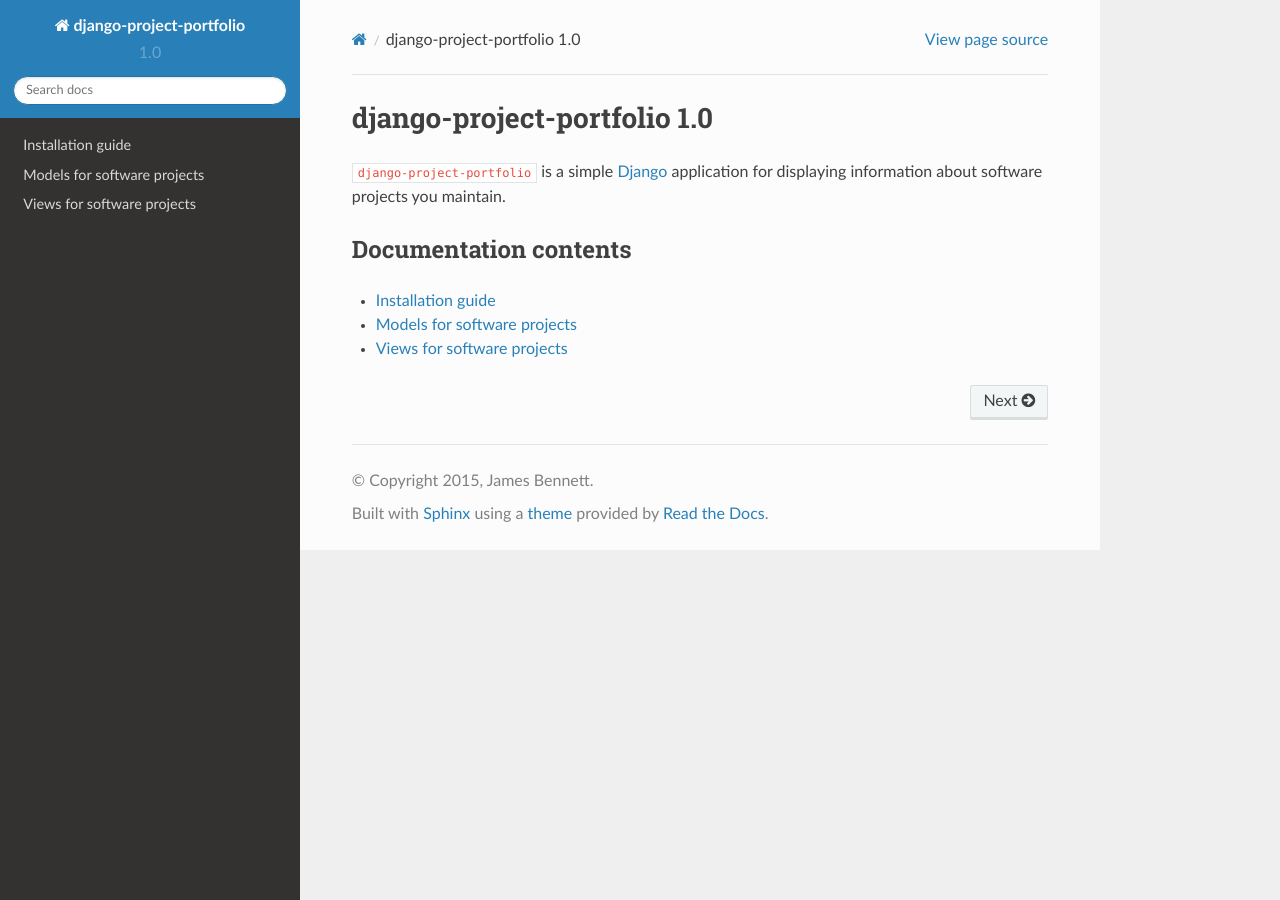
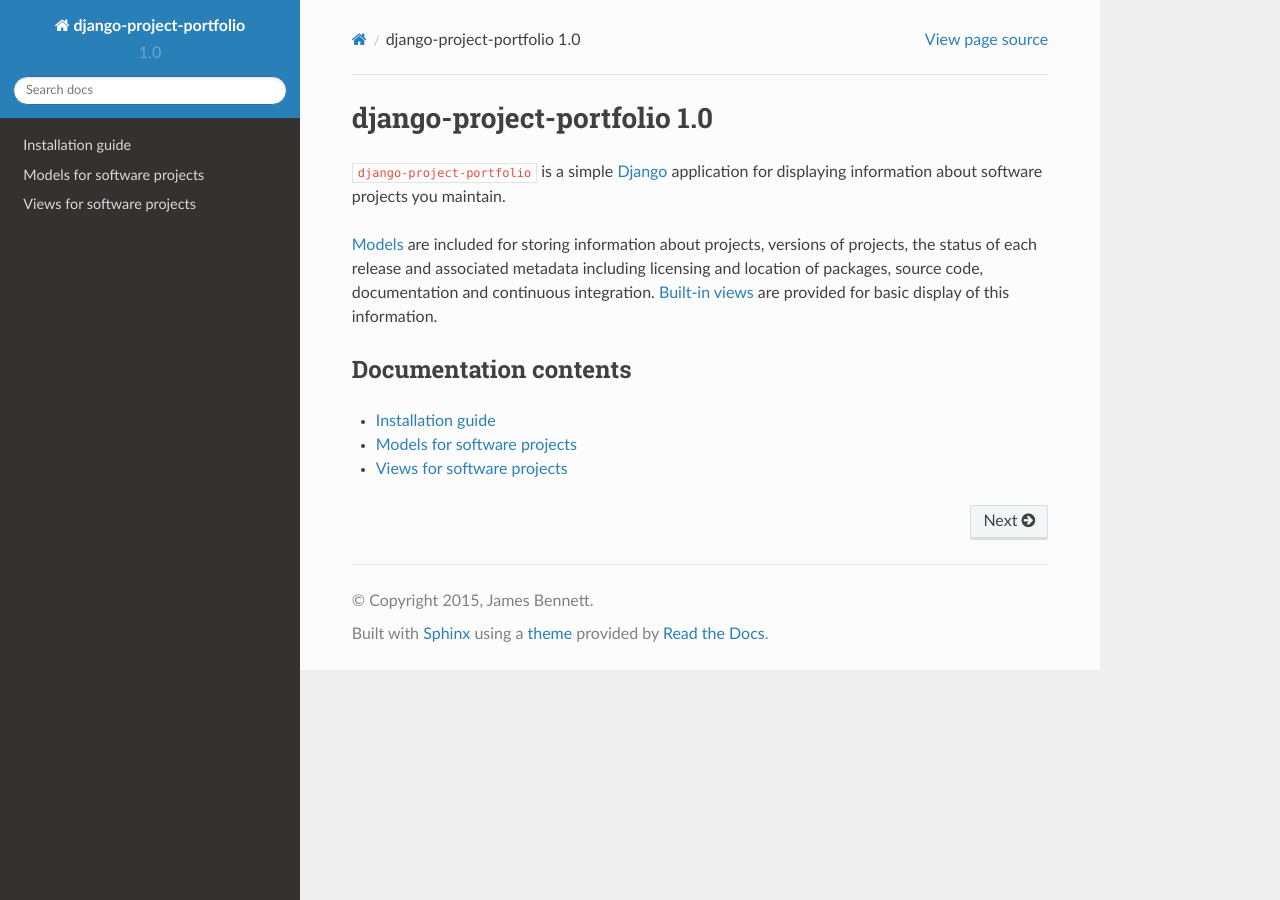
Before and after one commit to ubernostrum/django-project-portfolio, a Sphinx documentation site: the page built from docs/index.rst, in a window 1280 px wide. Built offline with Sphinx 7.4.7 and the Read the Docs theme 2.0.0, drawn with Linux system fonts in a browser that asks for light colours.

Commit message:
Update documentation index.

```diff
--- a/docs/index.rst
+++ b/docs/index.rst
@@ -4,6 +4,12 @@
 ``django-project-portfolio`` is a simple `Django
 <https://www.djangoproject.com/>`_ application for displaying
 information about software projects you maintain.
+
+:ref:`Models <models>` are included for storing information about
+projects, versions of projects, the status of each release and
+associated metadata including licensing and location of packages,
+source code, documentation and continuous integration. :ref:`Built-in
+views <views>` are provided for basic display of this information.
 
 
 Documentation contents
```
